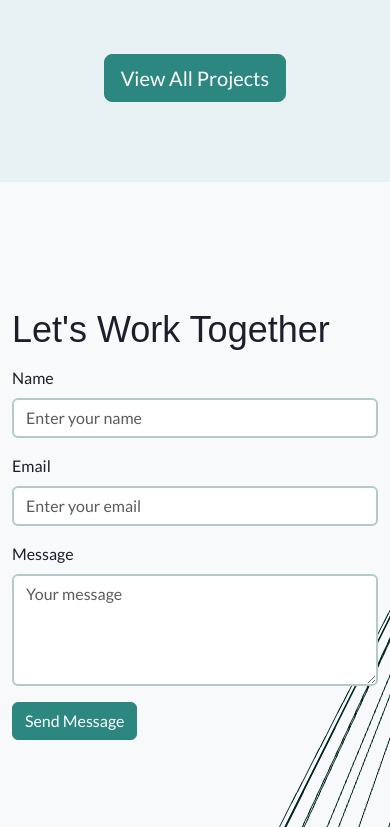
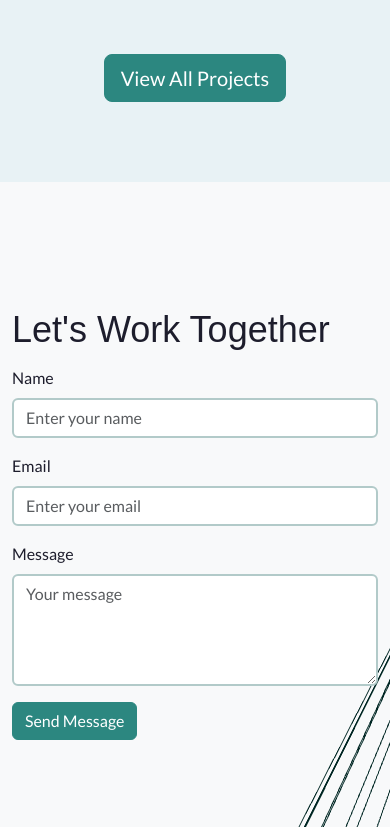
Before and after one commit to felipemora69/Portfolio2.0, a React (Vite) app: page / in a window 390 px wide. Shown: the part 2392-3219 px from the top of the page. Built offline with nearby package versions, Linux system fonts and the light colour scheme; a web font is replaced by a local one.

Commit message:
Update three scene in home section

```diff
--- a/src/index.css
+++ b/src/index.css
@@ -291,9 +291,9 @@ h1, h2, h3, h4, h5, h6 {
     font-size: 1.125rem;
   }
   .three-scene-container {
-    top: 2760px;
+    top: 2770px;
     left: 0;
-    height: 650px;
+    height: 680px;
     width: 400px;
   }
 
```
